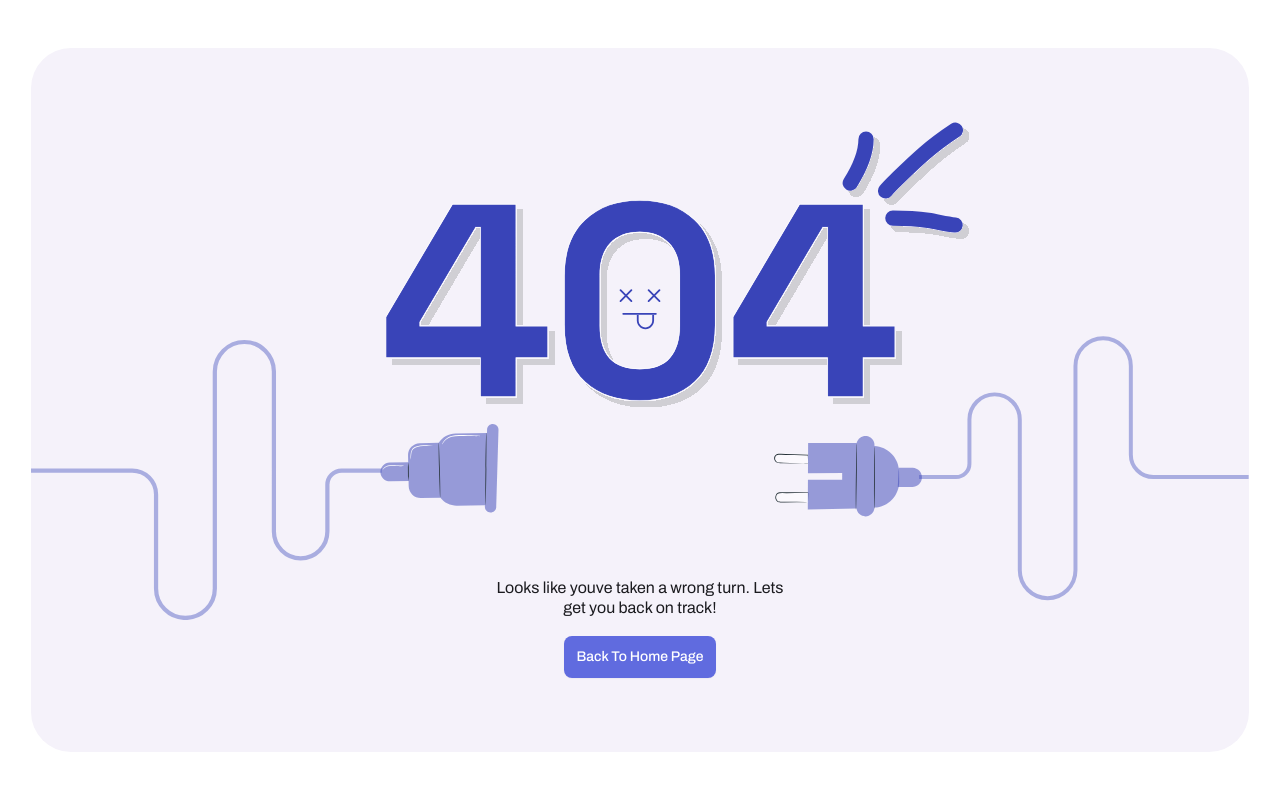
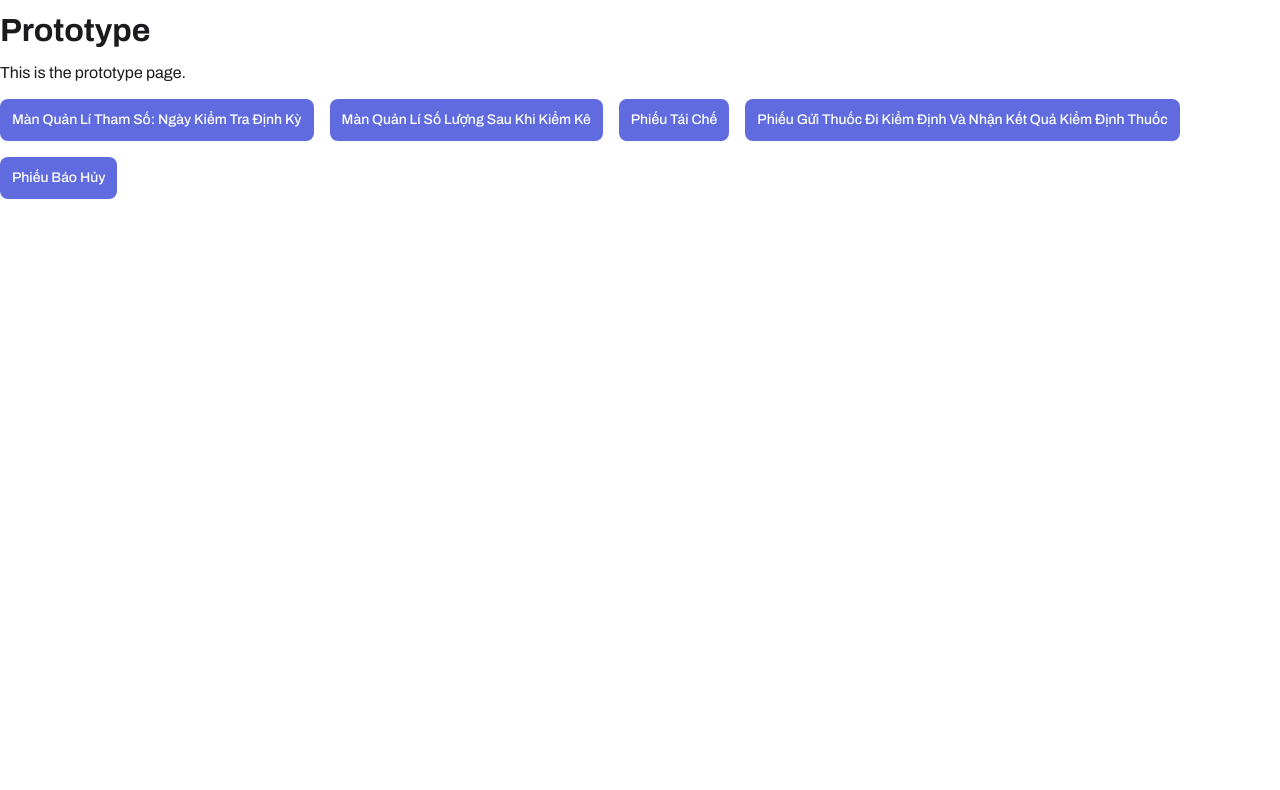
Before and after one commit to dehmivor/pharmaceutical-distribution-warehouse, a Next.js app in the folder client/: page /prototype in a window 1280 px wide. Before the commit this address had no page. Shown: the top 790 px of the page. Built offline with nearby package versions, Linux system fonts and the light colour scheme; what @mui/material-nextjs would draw is missing.

Commit message:
prototype main

```diff
--- a/client/src/app/layout.jsx
+++ b/client/src/app/layout.jsx
@@ -1,25 +1,25 @@
-import PropTypes from "prop-types";
+import PropTypes from 'prop-types';
 
 // @style
-import "./globals.css";
+import './globals.css';
 
 // @mui
-import { AppRouterCacheProvider } from "@mui/material-nextjs/v15-appRouter";
+import { AppRouterCacheProvider } from '@mui/material-nextjs/v15-appRouter';
 
 // @project
-import branding from "@/branding.json";
-import ProviderWrapper from "./ProviderWrapper";
+import branding from '@/branding.json';
+import ProviderWrapper from './ProviderWrapper';
 
 /***************************  METADATA - MAIN  ***************************/
 
 // Configures the viewport settings for the application.
 export const viewport = {
-  userScalable: false, // Disables user scaling of the viewport.
+  userScalable: false // Disables user scaling of the viewport.
 };
 
 export const metadata = {
-  title: `${branding.brandName} React MUI Dashboard Template`,
-  description: `${branding.brandName} React MUI Dashboard Template`,
+  title: `${branding.brandName}`,
+  description: `${branding.brandName} Pharmaceutical Distribution Warehouse`
 };
 
 /***************************  LAYOUT - ROOT  ***************************/
--- /dev/null
+++ b/client/src/app/prototype/page.js
@@ -0,0 +1,51 @@
+import { Button, Grid } from '@mui/material';
+import Link from 'next/link';
+import React from 'react';
+
+function page() {
+  return (
+    <div>
+      <h1>Prototype</h1>
+      <p>This is the prototype page.</p>
+      <Grid container spacing={2}>
+        <Grid item xs={12} sm={6} md={4} lg={3}>
+          <Link href="/prototype/constants">
+            <Button variant="contained" fullWidth>
+              màn quản lí tham số: ngày kiểm tra định kỳ
+            </Button>
+          </Link>
+        </Grid>
+        <Grid item xs={12} sm={6} md={4} lg={3}>
+          <Link href="/prototype/quantity">
+            <Button variant="contained" fullWidth>
+              màn quản lí số lượng sau khi kiểm kê
+            </Button>
+          </Link>
+        </Grid>
+        <Grid item xs={12} sm={6} md={4} lg={3}>
+          <Link href="/prototype/recycle">
+            <Button variant="contained" fullWidth>
+              phiếu tái chế
+            </Button>
+          </Link>
+        </Grid>
+        <Grid item xs={12} sm={6} md={4} lg={3}>
+          <Link href="/prototype/check">
+            <Button variant="contained" fullWidth>
+              phiếu gửi thuốc đi kiểm định và nhận kết quả kiểm định thuốc
+            </Button>
+          </Link>
+        </Grid>
+        <Grid item xs={12} sm={6} md={4} lg={3}>
+          <Link href="/prototype/destroy">
+            <Button variant="contained" fullWidth>
+              phiếu báo hủy
+            </Button>
+          </Link>
+        </Grid>
+      </Grid>
+    </div>
+  );
+}
+
+export default page;
--- a/client/src/branding.json
+++ b/client/src/branding.json
@@ -1,11 +1,11 @@
 {
-    "brandName": "SaasAble",
+  "brandName": "ANYF",
   "company": {
-        "name": "Phoenixcoded",
+    "name": "SEP490-G75",
     "url": "https://phoenixcoded.authordesk.app/"
   },
   "logo": {
-        "main":"",
+    "main": "",
     "logoIcon": ""
   }
 }
```
Also changed, not shown: client/src/app/prototype/check/page.js (added, +7 -0 lines), client/src/app/prototype/constants/page.js (added, +7 -0 lines), client/src/app/prototype/destroy/page.js (added, +7 -0 lines), client/src/app/prototype/quantity/page.js (added, +7 -0 lines), client/src/app/prototype/recycle/page.js (added, +7 -0 lines), 1 other file (tests, documents, lock files or other folders). Lines whose indentation alone changed are shown as unchanged.
